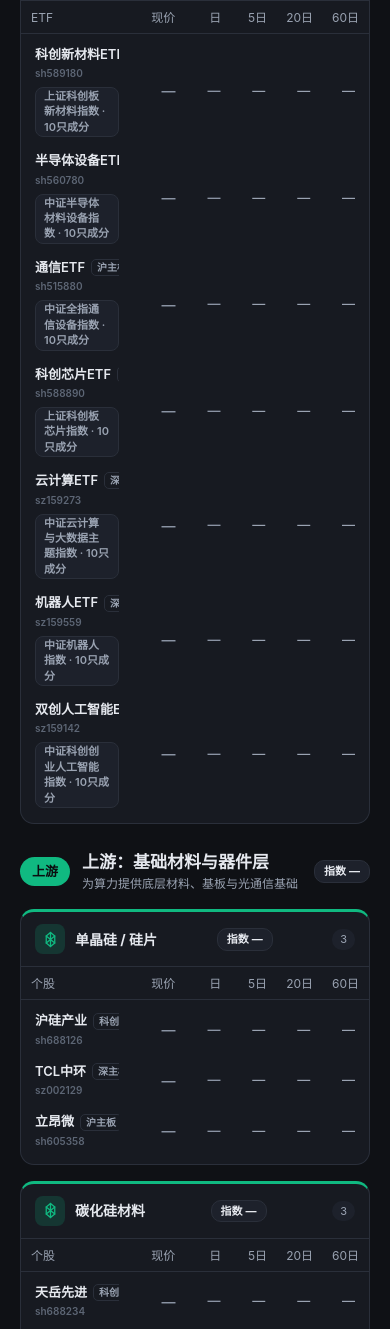
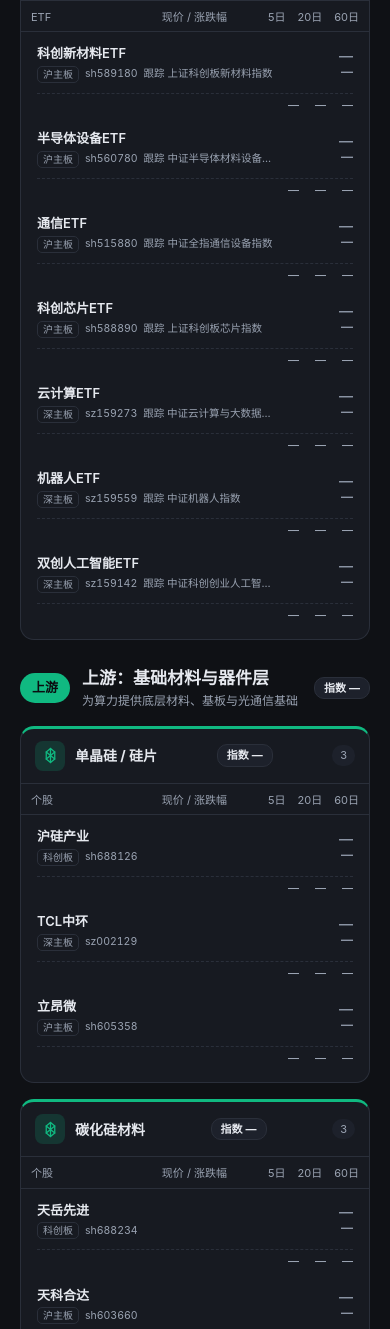
Before and after one commit to shane7sam/hu-shuo, a plain HTML site: page ai-industry-chain.html in a window 390 px wide. Shown: the part 539-1868 px from the top of the page. Drawn offline with Linux system fonts and the light colour scheme; no server answers.

Commit message:
优化 ETF 模块与个股列表：采用总览领涨领跌 TOP5 的呈现方式（名称在左、现价+涨跌幅在右、5/20/60日弱化），ETF 速览去掉N只成分杂乱文字，文字内容(代码+主板)保持不变

```diff
--- a/ai-industry-chain.html
+++ b/ai-industry-chain.html
@@ -139,16 +139,17 @@
   .mover .row.clickable:hover,.us-row.clickable:hover{background:var(--panel-2)}
   .idx-constituents{margin-top:6px;border:1px solid var(--line);border-radius:12px;overflow:hidden}
   .idx-ch{font-size:12px;font-weight:700;padding:10px 12px;background:var(--panel-2);border-bottom:1px solid var(--line)}
-  .idx-row{display:grid;grid-template-columns:1.6fr .7fr .8fr .62fr .62fr .62fr .62fr;gap:6px;align-items:center;padding:7px 10px;font-size:13px;font-variant-numeric:tabular-nums;border-bottom:1px solid var(--line)}
+  .idx-row{display:flex;align-items:center;gap:10px;padding:7px 10px;font-size:13px;font-variant-numeric:tabular-nums;border-bottom:1px solid var(--line)}
   .idx-row:last-child{border-bottom:none}
   .idx-row:not(.idx-hrow){cursor:pointer}
   .idx-row:not(.idx-hrow):hover{background:var(--panel-2)}
-  .idx-hrow{font-size:11px;color:var(--sub);background:transparent}
-  .idx-row>span{text-align:right}
-  .idx-row .idx-nm{text-align:left}
-  .idx-row .board{margin-left:6px;font-size:10px;color:var(--sub)}
-  .idx-row .w-col{text-align:right;color:var(--midstream);font-weight:600;font-variant-numeric:tabular-nums}
-  @media(max-width:620px){.idx-row{grid-template-columns:1.2fr .66fr .8fr .58fr .58fr .58fr .58fr}}
+  .idx-hrow{font-size:11px;color:var(--sub);background:transparent;font-weight:700}
+  .idx-nm{flex:1;min-width:0;text-align:left;display:flex;align-items:center;gap:6px;overflow:hidden}
+  .idx-nm .board{font-size:10px;color:var(--sub);border:1px solid var(--line);padding:0 5px;border-radius:5px;flex-shrink:0;white-space:nowrap}
+  .idx-row .w-col{color:var(--midstream);font-weight:600;min-width:48px;text-align:right;flex-shrink:0;font-variant-numeric:tabular-nums}
+  .idx-row .m{font-size:12px;min-width:52px;text-align:right;flex-shrink:0}
+  .idx-row .m.price{font-weight:600;min-width:66px}
+  @media(max-width:620px){.idx-row{flex-wrap:wrap;gap:6px}.idx-row .m{min-width:44px}.idx-row .w-col{min-width:40px}.idx-row .m.price{min-width:54px}}
 
 
   .grid{display:grid;grid-template-columns:repeat(auto-fill,minmax(380px,1fr));gap:16px}
@@ -159,18 +160,26 @@
   .card-head .ic svg{width:17px;height:17px}
   .card-head h3{font-size:14px;font-weight:650}
   .card-head .cnt{margin-left:auto;font-size:11px;color:var(--sub);background:var(--panel-2);padding:2px 8px;border-radius:10px}
-  .col-head{display:grid;grid-template-columns:1.5fr .9fr .7fr .7fr .7fr .7fr;gap:6px;padding:8px 10px 6px;font-size:11px;color:var(--sub);border-bottom:1px solid var(--line);text-align:right}
-  .col-head .c0{text-align:left}
+  .col-head{display:flex;align-items:center;gap:12px;padding:8px 10px 6px;font-size:11px;color:var(--sub);border-bottom:1px solid var(--line)}
+  .col-head .ch-id{flex:1;min-width:0;text-align:left}
+  .col-head .ch-pd{text-align:right;min-width:88px;flex-shrink:0}
+  .col-head .ch-extra{display:flex;gap:12px;justify-content:flex-end;min-width:150px;flex-shrink:0}
   .rows{padding:4px 6px 8px}
-  .stock{display:grid;grid-template-columns:1.5fr .9fr .7fr .7fr .7fr .7fr;gap:6px;align-items:center;padding:7px 8px;border-radius:9px;transition:background .12s}
+  /* 个股行：参考总览「领涨领跌 TOP5」的呈现（名称在左，现价+涨跌幅在右，5/20/60日弱化） */
+  .stock{display:flex;align-items:center;gap:12px;padding:8px 10px;border-radius:9px;transition:background .12s}
   .stock:hover{background:var(--panel-2)}
-  .stock .name{font-size:13px;font-weight:600;display:flex;flex-direction:column;gap:2px;min-width:0}
-  .stock .name .top{display:flex;align-items:center;gap:6px;overflow:hidden;text-overflow:ellipsis;white-space:nowrap}
-  .stock .name .board{font-size:10px;color:var(--sub);border:1px solid var(--line);padding:0 5px;border-radius:5px;flex-shrink:0}
-  .stock .name .code{font-size:10px;color:#5d6675}
-  .stock .m{text-align:right;font-size:13px;font-variant-numeric:tabular-nums;font-weight:600}
-  .stock .m.price{font-size:14px}
-  .stock .m.dim{color:var(--sub);font-weight:500}
+  .stock .s-id{flex:1;min-width:0;display:flex;flex-direction:column;gap:2px}
+  .stock .s-nm{font-size:13px;font-weight:600;color:var(--fg);overflow:hidden;text-overflow:ellipsis;white-space:nowrap}
+  .stock .s-sub{display:flex;align-items:center;gap:6px;font-size:10.5px;color:var(--sub);min-width:0;overflow:hidden}
+  .stock .s-sub .board{font-size:10px;color:var(--sub);border:1px solid var(--line);padding:0 5px;border-radius:5px;flex-shrink:0;white-space:nowrap}
+  .stock .s-sub .code{font-variant-numeric:tabular-nums;white-space:nowrap}
+  .stock .s-sub .etf-idx{font-variant-numeric:tabular-nums;overflow:hidden;text-overflow:ellipsis;white-space:nowrap}
+  .stock .s-pd{display:flex;flex-direction:column;align-items:flex-end;gap:1px;min-width:88px;flex-shrink:0}
+  .stock .s-pd .price{font-size:14px;font-weight:600;font-variant-numeric:tabular-nums;text-align:right;line-height:1.15}
+  .stock .s-pd .day{font-size:12px;font-weight:700;font-variant-numeric:tabular-nums;text-align:right;line-height:1.15}
+  .stock .s-extra{display:flex;gap:12px;align-items:center;font-size:11px;font-variant-numeric:tabular-nums;flex-shrink:0}
+  .stock .s-extra .m{text-align:right}
+  .stock .s-extra .m.dim{color:var(--sub);font-weight:500}
   .up{color:var(--up)}.down{color:var(--down)}.flat{color:var(--flat)}
   .bg-up{background:var(--up-soft)}.bg-down{background:var(--down-soft)}
   .hidden{display:none!important}
@@ -187,7 +196,12 @@
     .ov-layers{grid-template-columns:1fr}
     .toprow{grid-template-columns:1fr}
     input[type=search]{width:150px}
-    .stock,.col-head{grid-template-columns:1.4fr .85fr .65fr .65fr .65fr .65fr;font-size:12px;gap:6px}
+    .stock{flex-wrap:wrap;gap:8px}
+    .stock .s-id{order:1;flex:1;min-width:0}
+    .stock .s-pd{order:2;min-width:72px}
+    .stock .s-extra{order:3;width:100%;justify-content:flex-end;gap:16px;padding-top:3px;margin-top:2px;border-top:1px dashed var(--line)}
+    .col-head .ch-pd{min-width:72px}
+    .col-head .ch-extra{min-width:120px}
     body{overflow-x:hidden}
   }
 
@@ -288,15 +302,16 @@
   .tag.t-gray{color:var(--sub);background:var(--panel-2);border:1px solid var(--line)}
   .tag.hot{color:#0b0d10;background:#fbbf24}
   /* ============ ETF 面板：跟踪指数标签 + 指数详情成分表 ============ */
-  .etf-idx{font-size:11px;color:var(--sub);margin-top:4px;line-height:1.4;display:inline-block;background:var(--panel-2);border:1px solid var(--line);border-radius:8px;padding:1px 8px}
+  .etf-idx{font-size:10.5px;color:var(--sub);font-variant-numeric:tabular-nums}
   .etf-cons{display:flex;flex-direction:column;gap:2px;margin-top:6px;border:1px solid var(--line);border-radius:10px;overflow:hidden;padding:4px}
-  .etf-row{display:grid;grid-template-columns:1fr 94px 56px 60px;gap:8px;align-items:center;padding:6px 6px;border-radius:7px}
+  .etf-row{display:flex;align-items:center;gap:10px;padding:7px 8px;border-radius:7px}
   .etf-row.etf-hrow{color:var(--sub);font-weight:700;font-size:11.5px;border-bottom:1px solid var(--line);border-radius:0;padding-bottom:4px}
   .etf-row[data-detail]{cursor:pointer}
-  .etf-row[data-detail]:hover{background:var(--panel)}
-  .etf-nm{font-weight:600;color:var(--fg)}
-  .etf-code{color:var(--sub);font-variant-numeric:tabular-nums;font-size:11.5px}
-  .etf-w{color:var(--midstream);font-variant-numeric:tabular-nums;font-weight:600;text-align:right}
+  .etf-row[data-detail]:hover{background:var(--panel-2)}
+  .etf-nm{flex:1;min-width:0;font-weight:600;color:var(--fg);overflow:hidden;text-overflow:ellipsis;white-space:nowrap}
+  .etf-code{font-size:11px;color:var(--sub);font-variant-numeric:tabular-nums;flex-shrink:0;white-space:nowrap}
+  .etf-w{color:var(--midstream);font-variant-numeric:tabular-nums;font-weight:600;text-align:right;flex-shrink:0;min-width:54px}
+  .etf-day{text-align:right;font-variant-numeric:tabular-nums;font-weight:700;flex-shrink:0;min-width:66px}
   /* 个股详情：成分权重 */
   .w-block{background:linear-gradient(135deg,#161b22,#1a2030);border:1px solid var(--line);border-left:3px solid var(--midstream);border-radius:12px;padding:12px 14px;margin-bottom:12px}
   .w-title{font-size:13px;font-weight:700;color:var(--fg);margin-bottom:8px}
@@ -712,34 +727,36 @@ function boardTag(code){
 function fmt(n,d=2){return (isFinite(n)?(+n):0).toLocaleString('zh-CN',{minimumFractionDigits:d,maximumFractionDigits:d});}
 function sign(n){return n>0?'+':'';}
 function cls(n){return n>0?'up':(n<0?'down':'flat');}
+/* 个股行：参考总览「领涨领跌 TOP5」的呈现方式（名称在左、现价+涨跌幅在右，5/20/60日弱化）。
+   subExtra 仅用于 ETF 行的跟踪指数说明；个股行留空。文字内容（代码 + 主板）保持不变。 */
+function stockRowHTML(code,name,board,code2,subExtra){
+  const sub=(board?`<span class="board">${board}</span>`:'')+`<span class="code">${escHtml(code2)}</span>`+(subExtra?`<span class="etf-idx">${escHtml(subExtra)}</span>`:'');
+  return `<div class="stock" data-code="${code}" data-name="${escHtml(name)}">
+    <div class="s-id"><div class="s-nm">${escHtml(name)}</div><div class="s-sub">${sub}</div></div>
+    <div class="s-pd"><div class="m price flat">—</div><div class="m day flat">—</div></div>
+    <div class="s-extra"><span class="m p5 dim">—</span><span class="m p20 dim">—</span><span class="m p60 dim">—</span></div>
+  </div>`;
+}
 
 /* ============== 渲染 ============== */
 function buildCard(sector,ind,layer){
-  const rows=sector.stocks.map(s=>{const ca=s.c||('na-'+s.n);return `
-    <div class="stock" data-code="${ca}" data-name="${s.n}">
-      <div class="name"><div class="top">${s.n}<span class="board">${boardTag(s.c)}</span></div><div class="code">${s.c||'未覆盖'}</div></div>
-      <div class="m price flat">—</div>
-      <div class="m day flat">—</div>
-      <div class="m p5 dim">—</div>
-      <div class="m p20 dim">—</div>
-      <div class="m p60 dim">—</div>
-    </div>`;}).join('');
+  const rows=sector.stocks.map(s=>{const ca2=s.c||('na-'+s.n);return stockRowHTML(ca2,s.n,boardTag(s.c),s.c||'未覆盖','');}).join('');
   const accent=layer.color||ind.color;
   return `<div class="card" style="--accent:${accent}">
     <div class="card-head is-index" data-idx="${ind.key}|${layer.key}|${sector.title}"><div class="ic" style="color:${accent}">${ICONS[sector.icon]||ICONS.chip}</div><h3>${sector.title}</h3><span class="idx-chip">—</span><span class="cnt">${sector.stocks.length}</span></div>
-    <div class="col-head"><span class="c0">个股</span><span>现价</span><span>日</span><span>5日</span><span>20日</span><span>60日</span></div>
+    <div class="col-head"><span class="ch-id">个股</span><span class="ch-pd">现价 / 涨跌幅</span><span class="ch-extra"><span>5日</span><span>20日</span><span>60日</span></span></div>
     <div class="rows">${rows}</div></div>`;
 }
 function ca(s){return s.c||('na-'+s.n);}
 function render(){
   const app=document.getElementById('app');
-  const etfRows=ETFS.map(s=>{const c=ca(s);return `<div class="stock" data-code="${c}" data-name="${s.n}"><div class="name"><div class="top">${s.n}<span class="board">${boardTag(s.c)}</span></div><div class="code">${s.c||'未覆盖'}</div><div class="etf-idx">${ETF_INFO[c]?escHtml(ETF_INFO[c].index):''}${ETF_INFO[c]&&ETF_INFO[c].cons&&ETF_INFO[c].cons.length?' · '+ETF_INFO[c].cons.length+'只成分':''}</div></div><div class="m price flat">—</div><div class="m day flat">—</div><div class="m p5 dim">—</div><div class="m p20 dim">—</div><div class="m p60 dim">—</div></div>`;}).join('');
+  const etfRows=ETFS.map(s=>{const c=ca(s);const info=ETF_INFO[c]||{};const subExtra=info.index?('跟踪 '+info.index):'';return stockRowHTML(c,s.n,boardTag(s.c),s.c||'未覆盖',subExtra);}).join('');
   let html=`<section class="toprow">
     <section class="panel overview" id="overview"></section>
     <section class="panel etf-panel" data-industry="ai">
       <div class="card" style="--accent:var(--downstream)">
         <div class="card-head"><div class="ic" style="color:var(--downstream)">${ICONS.etf}</div><h3>核心 ETF 速览</h3><span class="cnt">${ETFS.length}</span></div>
-        <div class="col-head"><span class="c0">ETF</span><span>现价</span><span>日</span><span>5日</span><span>20日</span><span>60日</span></div>
+        <div class="col-head"><span class="ch-id">ETF</span><span class="ch-pd">现价 / 涨跌幅</span><span class="ch-extra"><span>5日</span><span>20日</span><span>60日</span></span></div>
         <div class="rows">${etfRows}</div>
       </div>
     </section>
@@ -1087,10 +1104,10 @@ function buildIndexIntroHTML(name,consts,eqw){
   h+=`<div class="intro-ol">本指数为「${escHtml(name)}」成分股的<b>等权合成指数</b>（前复权），反映该环节/板块整体涨跌。成分权重为等权（每只约 ${eqw!=null?eqw.toFixed(1)+'%':'—'}）。下列成分按当日涨跌幅排序，点击任意个股可查看其详情。</div>`;
   const rows=[...consts].map(({c,n})=>({c,n,d:data[c]})).sort((a,b)=>(b.d&&b.d.day!=null?b.d.day:-1e9)-(a.d&&a.d.day!=null?a.d.day:-1e9));
   h+='<div class="idx-constituents"><div class="idx-ch">指数成分涨跌排序（点击查看个股详情）</div>';
-  h+='<div class="idx-row idx-hrow"><span class="idx-nm">名称</span><span class="w-col">权重</span><span>现价</span><span>日</span><span>5日</span><span>20日</span><span>60日</span></div>';
+  h+='<div class="idx-row idx-hrow"><span class="idx-nm">名称</span><span class="w-col">权重</span><span class="m price">现价</span><span class="m">日</span><span class="m">5日</span><span class="m">20日</span><span class="m">60日</span></div>';
   rows.forEach(r=>{const d=r.d||{};const cell=v=>v==null?'—':(v>=0?'+':'')+v.toFixed(2)+'%';
     const dayc=d.day!=null?cls(d.day):'flat';
-    h+=`<div class="idx-row" data-detail="${r.c}"><span class="idx-nm">${escHtml(r.n)}<span class="board">${boardTag(r.c)}</span></span><span class="w-col">${eqw!=null?eqw.toFixed(1)+'%':'—'}</span><span class="m">${d.price!=null?fmt(d.price):'—'}</span><span class="m ${dayc}">${d.day!=null?cell(d.day):'—'}</span><span class="m ${d.p5!=null?cls(d.p5):''}">${d.p5!=null?cell(d.p5):'—'}</span><span class="m ${d.p20!=null?cls(d.p20):''}">${d.p20!=null?cell(d.p20):'—'}</span><span class="m ${d.p60!=null?cls(d.p60):''}">${d.p60!=null?cell(d.p60):'—'}</span></div>`;
+    h+=`<div class="idx-row" data-detail="${r.c}"><span class="idx-nm">${escHtml(r.n)}<span class="board">${boardTag(r.c)}</span></span><span class="w-col">${eqw!=null?eqw.toFixed(1)+'%':'—'}</span><span class="m price">${d.price!=null?fmt(d.price):'—'}</span><span class="m ${dayc}">${d.day!=null?cell(d.day):'—'}</span><span class="m ${d.p5!=null?cls(d.p5):''}">${d.p5!=null?cell(d.p5):'—'}</span><span class="m ${d.p20!=null?cls(d.p20):''}">${d.p20!=null?cell(d.p20):'—'}</span><span class="m ${d.p60!=null?cls(d.p60):''}">${d.p60!=null?cell(d.p60):'—'}</span></div>`;
   });
   h+='</div></div>';return h;
 }
@@ -1134,15 +1151,15 @@ function setIntroTitle(t){const s=document.getElementById('dIntro');if(!s)return
 function buildEtfIntroHTML(code,info){
   let h='<div class="intro-enrich">';
   const nm=(codeMeta[code]&&codeMeta[code].name)||code;
-  h+=`<div class="intro-ol">${escHtml(nm)} 跟踪指数「<b>${escHtml(info.index)}</b>」。以下为前十大成分股（按权重降序），点击任意成分可下钻查看个股 K 线与技术面。</div>`;
+  h+=`<div class="intro-ol">${escHtml(nm)} 跟踪指数「<b>${escHtml(info.index)}</b>」。以下为成分股（按当日涨跌幅排序），点击任意成分可下钻查看个股 K 线与技术面。</div>`;
   const cons=[...(info.cons||[])].sort((a,b)=>(b.w||0)-(a.w||0));
   h+='<div class="etf-cons">';
-  h+='<div class="etf-row etf-hrow"><span>成分股</span><span>代码</span><span style="text-align:right">权重</span><span style="text-align:right">日涨跌</span></div>';
+  h+='<div class="etf-row etf-hrow"><span class="etf-nm">成分股</span><span class="etf-code">代码</span><span class="etf-w">权重</span><span class="etf-day">日涨跌</span></div>';
   cons.forEach(r=>{
     const dd=data[r.c]||{};
     const dayc=dd.day!=null?cls(dd.day):'flat';
     const dayTxt=dd.day!=null?sign(dd.day)+dd.day.toFixed(2)+'%':'—';
-    h+=`<div class="etf-row" data-detail="${r.c}"><span class="etf-nm">${escHtml(r.n)}</span><span class="etf-code">${r.c}</span><span class="etf-w">${(r.w||0).toFixed(2)}%</span><span class="${dayc}" style="text-align:right;font-variant-numeric:tabular-nums;font-weight:600">${dayTxt}</span></div>`;
+    h+=`<div class="etf-row" data-detail="${r.c}"><span class="etf-nm">${escHtml(r.n)}</span><span class="etf-code">${r.c}</span><span class="etf-w">${(r.w||0).toFixed(2)}%</span><span class="etf-day ${dayc}">${dayTxt}</span></div>`;
   });
   h+='</div></div>';
   return h;
```
